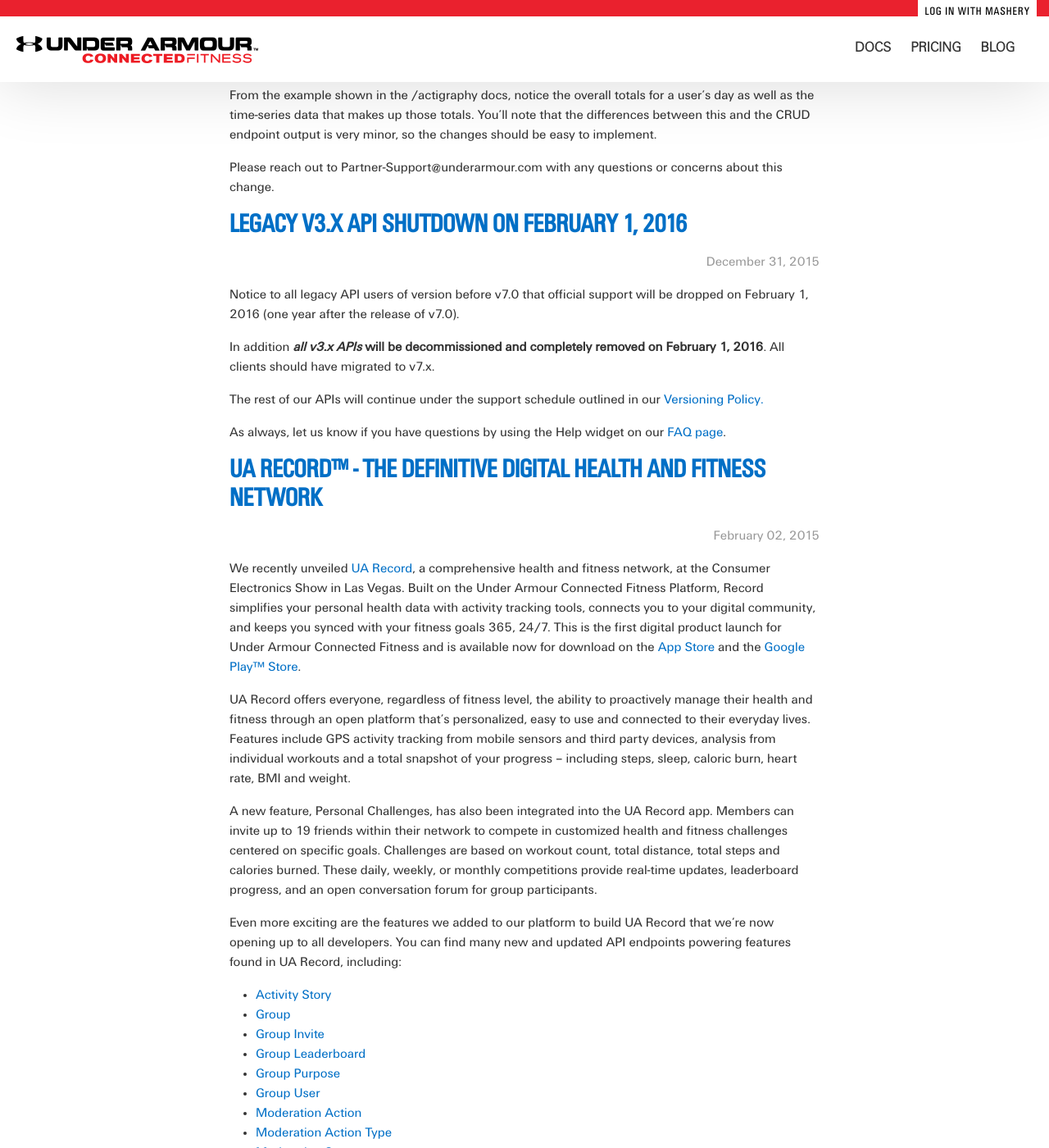
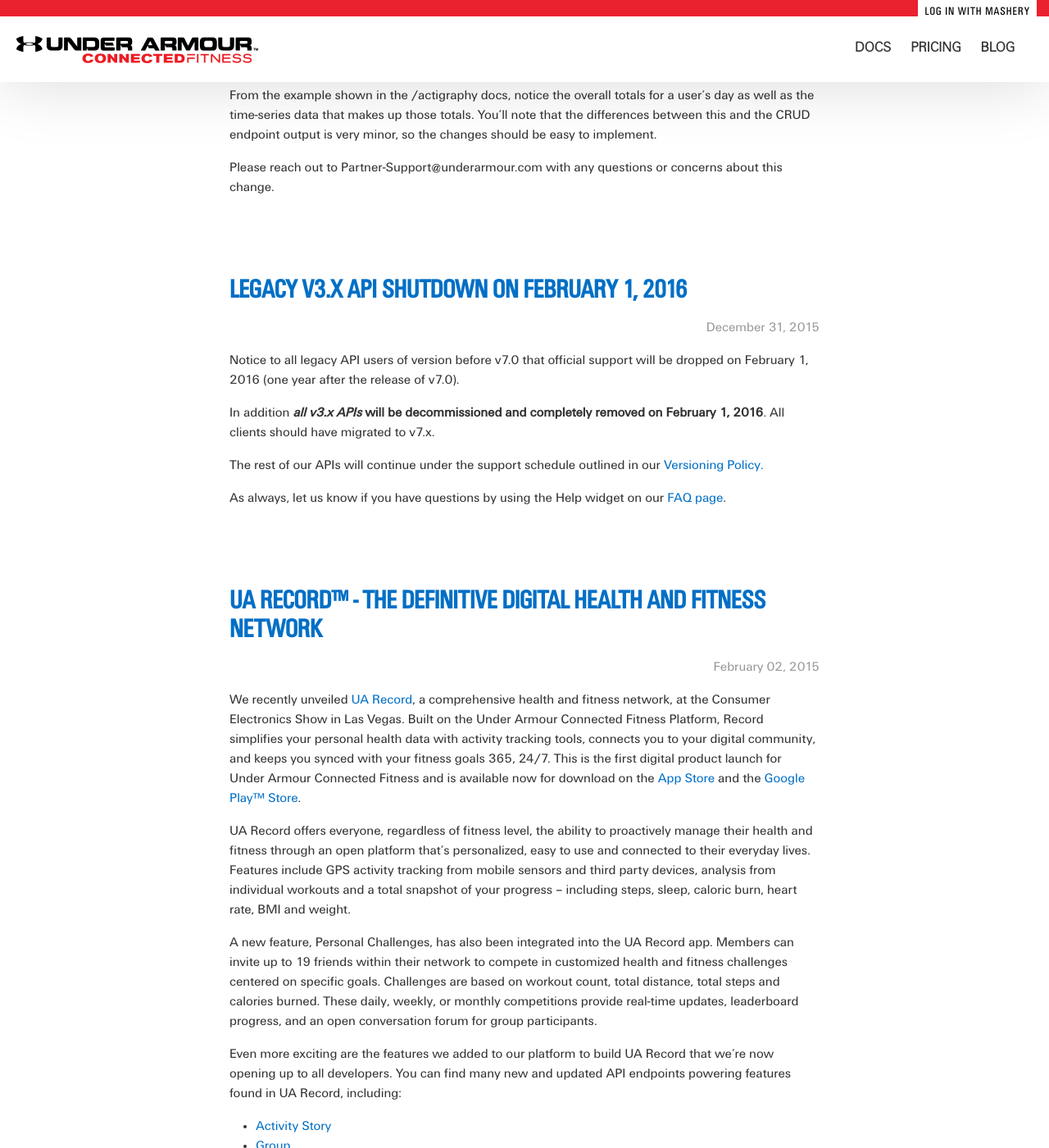
Before and after one commit to jeudyx/jeudyx.github.io, a Jekyll site: the page built from pages/blog.html, in a window 1280 px wide and 1400 px high, scrolled down 1193 px. Shown: the whole window at 82% size. Built offline with Jekyll 4.4.1, drawn with Linux system fonts in a browser that asks for light colours.

Commit message:
Increasing whitespace between blog headings

```diff
--- a/_sass/_blog.scss
+++ b/_sass/_blog.scss
@@ -8,6 +8,10 @@
   }
 }
 
+.page-blog .container:not(:first-child) h2 {
+  margin-top: 3em;
+}
+
 .page-blog-date {
   color: #999;
   font-size: 16px;
```
